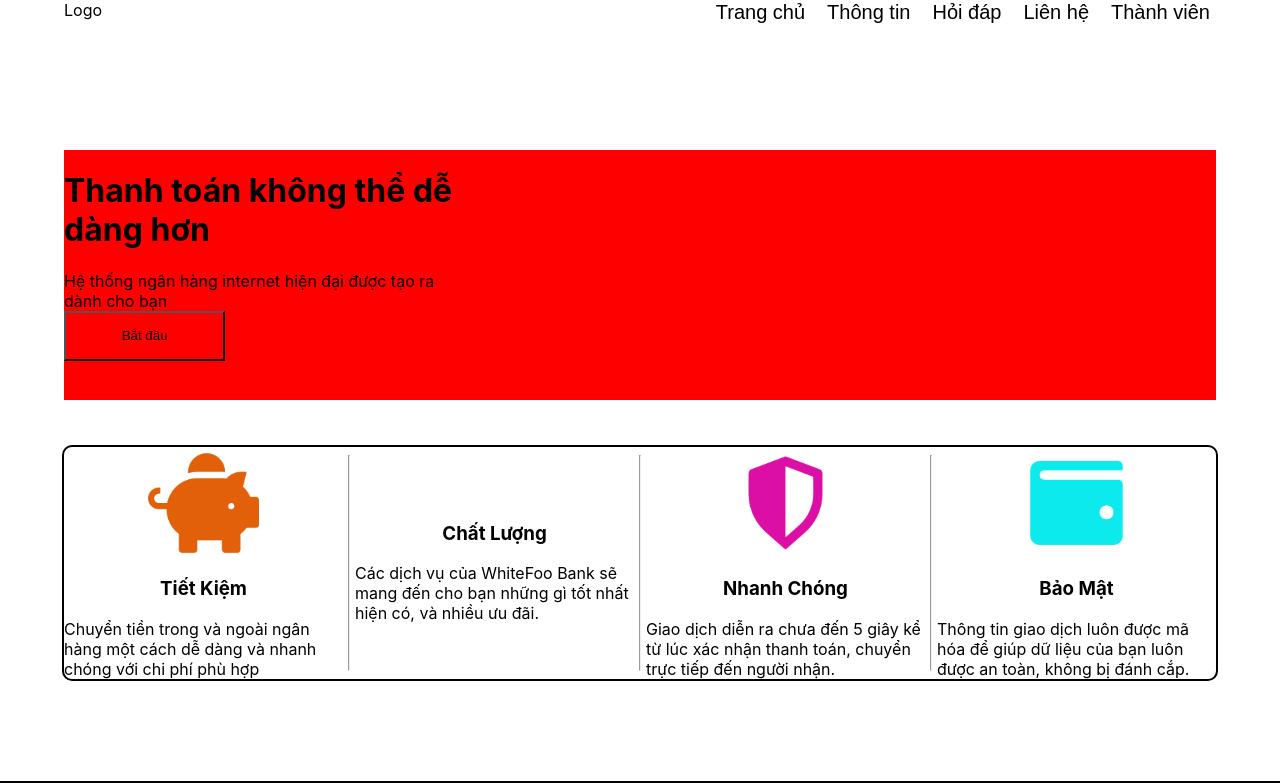
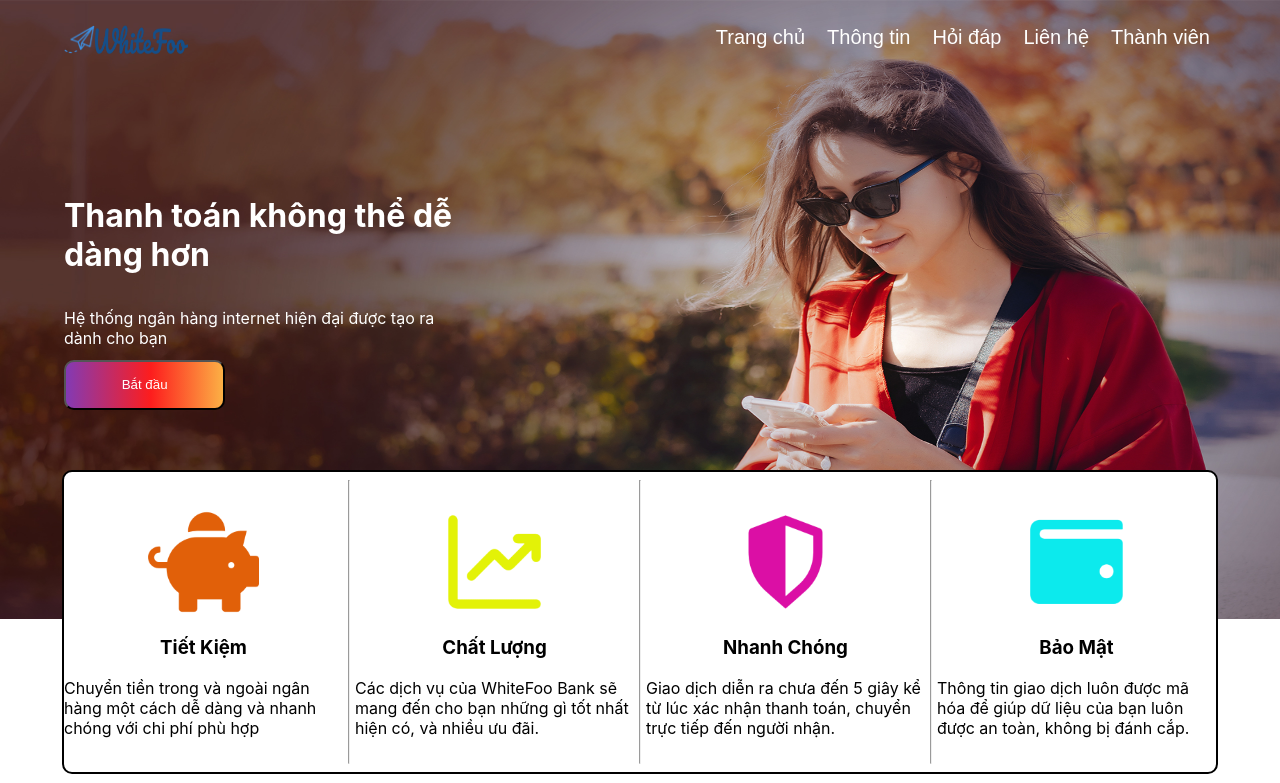
Before and after one commit to vwaizer/mindxCourseLv2, a React (Create React App) app: page / in a window 1280 px wide. Shown: the top 783 px of the page. Built offline with nearby package versions, Linux system fonts and the light colour scheme.

Commit message:
complete homework

```diff
--- a/src/App.js
+++ b/src/App.js
@@ -1,6 +1,6 @@
 
 import './App.css';
-import {styled} from "styled-components";
+
 import Content from './Component/Content';
 
 function App() {
--- a/src/component/Content.jsx
+++ b/src/component/Content.jsx
@@ -1,15 +1,18 @@
-import React from 'react';
+import React, { useState } from 'react';
 import styled from 'styled-components';
 import TableCreate from './TableCreate';
 import HeaderItemCreate from './HeaderItemCreate';
-import lineChart from '../img/line-chart-up-02.png';
+import lineChart from '../img/line-chart-up.png';
 import piggy from '../img/piggy-bank.png';
 import shield from '../img/shield-half.png';
 import wallet from '../img/wallet.png';
+import banner from '../img/header-banner.jpg';
+import logoPart1 from '../img/whitefoologocap.png';
+import logoPart2 from '../img/whitefoologohead.png';
 const Block=styled.div`
     width:100%;
     height:100%;
-
+    background-color: transparent;
 
 
 `;
@@ -19,13 +22,14 @@ const HeaderContainer=styled.div`
     display:flex;
     flex-direction:row;
     justify-content:space-between;
-
+    padding-top:25px;
 
 `;
 const HeaderItemContainer=styled.div`
     display:flex;
     flex-direction:row;
     gap:10px;
+
 `;
 
 const BannerContainer=styled.div`
@@ -33,7 +37,7 @@ const BannerContainer=styled.div`
     height:250px;
     display:flex;
     flex-direction:column;
-    background-color:red;
+
 
 
 `;
@@ -42,6 +46,8 @@ const BannerItem=styled.div`
     display:flex;
     flex-direction:column;
     justify-content:space-between;
+    color:white;
+    gap:12px;
 `;
 const TableContainer=styled.div`
     display:flex;
@@ -53,6 +59,7 @@ const TableContainer=styled.div`
     margin-top:20px;
     border-radius:10px;
     border:2px solid black;
+    background-color:white;
 
 `;
 
@@ -87,6 +94,8 @@ const FooterItem=styled.div`
     display:flex;
     flex-direction:column;
     width:25%;
+    gap:5px;
+    margin-top:15px;
 
 `;
 const BodyItem=styled.div`
@@ -96,31 +105,46 @@ const BodyItem=styled.div`
     align-items:center;
     width:90%;
 `;
+const ImgContainer=styled.div`
+    display:flex;
+    flex-direction:row;
+
+`;
 const BodyContainer=styled.div`
     display:flex;
     flex-direction:column;
     justify-content:center;
     align-items:center;
+
+`;
+const ColorButton=styled.button`
+    background: linear-gradient(90deg, rgba(179,255,171,1) 5%, rgba(18,255,247,1) 57%);
+`;
+const ColorButton1=styled.button`
+    background:linear-gradient(90deg, rgba(131,58,180,1) 0%, rgba(253,29,29,1) 54%, rgba(252,176,69,1) 100%); ;
 `;
 const Content = () => {
 
-
+    const [colorButton,setColorButton]=useState(false);
     const enterChangeButtonColor=(e)=>{
-        e.target.style.backgroundColor="skyblue";
-        e.target.style.color="red";
+        setColorButton(true);
     }
     const leaveChangeButtonColor=(e)=>{
-        e.target.style.backgroundColor="red";
-        e.target.style.color="white";
+        setColorButton(false);
     }
   return (
-    <Block>
+    <Block >
 
 
-       <BodyContainer>
+       <BodyContainer style={{backgroundImage:`url(${banner})`, backgroundSize:"100% 80%", backgroundRepeat:"no-repeat"}}>
        <BodyItem>
        <HeaderContainer>
-            <div>Logo</div>
+            <div>
+                <ImgContainer>
+                <img src={logoPart2} style={{width:"10%"}} alt="picture1" />
+                <img src={logoPart1} style={{width:"30%"}} alt="picture2" />
+                </ImgContainer>
+            </div>
             <HeaderItemContainer>
                 <HeaderItemCreate title="Trang chủ"></HeaderItemCreate>
                 <HeaderItemCreate title="Thông tin"></HeaderItemCreate>
@@ -133,7 +157,8 @@ const Content = () => {
             <BannerItem>
             <h1>Thanh toán không thể dễ dàng hơn</h1>
             <div>Hệ thống ngân hàng internet hiện đại được tạo ra dành cho bạn</div>
-            <div><button style={{backgroundColor:"red",width:"40%",height:"50px"}} onMouseEnter={enterChangeButtonColor} onMouseLeave={leaveChangeButtonColor}>Bắt đầu </button></div>
+            {colorButton? <ColorButton style={{width:"40%",height:"50px",borderRadius:"10px",color:"white"}} onMouseEnter={enterChangeButtonColor} onMouseLeave={leaveChangeButtonColor}>Bắt đầu </ColorButton>:
+            <ColorButton1 style={{width:"40%",height:"50px",borderRadius:"10px",color:"white"}} onMouseEnter={enterChangeButtonColor} onMouseLeave={leaveChangeButtonColor}>Bắt đầu </ColorButton1>}
             </BannerItem>
         </BannerContainer>
 
@@ -141,7 +166,7 @@ const Content = () => {
             <TableContainer>
                 <TableCreate img={piggy} title="Tiết Kiệm" content="Chuyển tiền trong và ngoài ngân hàng một cách dễ dàng và nhanh chóng với chi phí phù hợp"></TableCreate>
                 <hr></hr>
-                <TableCreate imp={lineChart} title="Chất Lượng" content="Các dịch vụ của WhiteFoo Bank sẽ mang đến cho bạn những gì tốt nhất hiện có, và nhiều ưu đãi."></TableCreate>
+                <TableCreate img={lineChart} title="Chất Lượng" content="Các dịch vụ của WhiteFoo Bank sẽ mang đến cho bạn những gì tốt nhất hiện có, và nhiều ưu đãi."></TableCreate>
                 <hr></hr>
                 <TableCreate img={shield} title="Nhanh Chóng" content="Giao dịch diễn ra chưa đến 5 giây kể từ lúc xác nhận thanh toán, chuyển trực tiếp đến người nhận."></TableCreate>
                 <hr></hr>
@@ -156,7 +181,7 @@ const Content = () => {
         <FlexEnd>
         <FooterContainer>
             <FooterItem >
-                <div>Logo</div>
+                <h2><img src={logoPart1} style={{width:"40%"}} alt="picture2" /></h2>
                 <div>
                 Hệ thống ngân hàng xuyên quốc gia đáng tin cậy. Dẫn đầu trong danh sách các ngân hàng được người dùng bình chọn và được tin dùng bởi hàng triệu người dùng ở hầu hết các quốc gia trên thế giới.
                 </div>
--- a/src/component/HeaderItemCreate.jsx
+++ b/src/component/HeaderItemCreate.jsx
@@ -11,11 +11,11 @@ const HeaderItemCreate = (props) => {
         e.target.style.color="red";
     }
     const leaveChangeColor=(e)=>{
-        e.target.style.color="black";
+        e.target.style.color="white";
     }
   return (
     <>
-    <HeaderItem> <button style={{backgroundColor:"transparent",border:0,fontSize:"20px"}} onMouseEnter={enterChangeColor} onMouseLeave={leaveChangeColor}>{props.title} </button></HeaderItem>
+    <HeaderItem> <button style={{backgroundColor:"transparent",border:0,fontSize:"20px",color:"white"}} onMouseEnter={enterChangeColor} onMouseLeave={leaveChangeColor}>{props.title} </button></HeaderItem>
 
     </>
   )
--- a/src/component/TableCreate.jsx
+++ b/src/component/TableCreate.jsx
@@ -4,7 +4,7 @@ const TableItem=styled.div`
     display:flex;
     flex-direction:column;
     width:100%;
-
+    height:300px;
     align-items:center;
     justify-content:center;
 
```
Also changed, not shown: src/component/BannerCreate.jsx (deleted).
